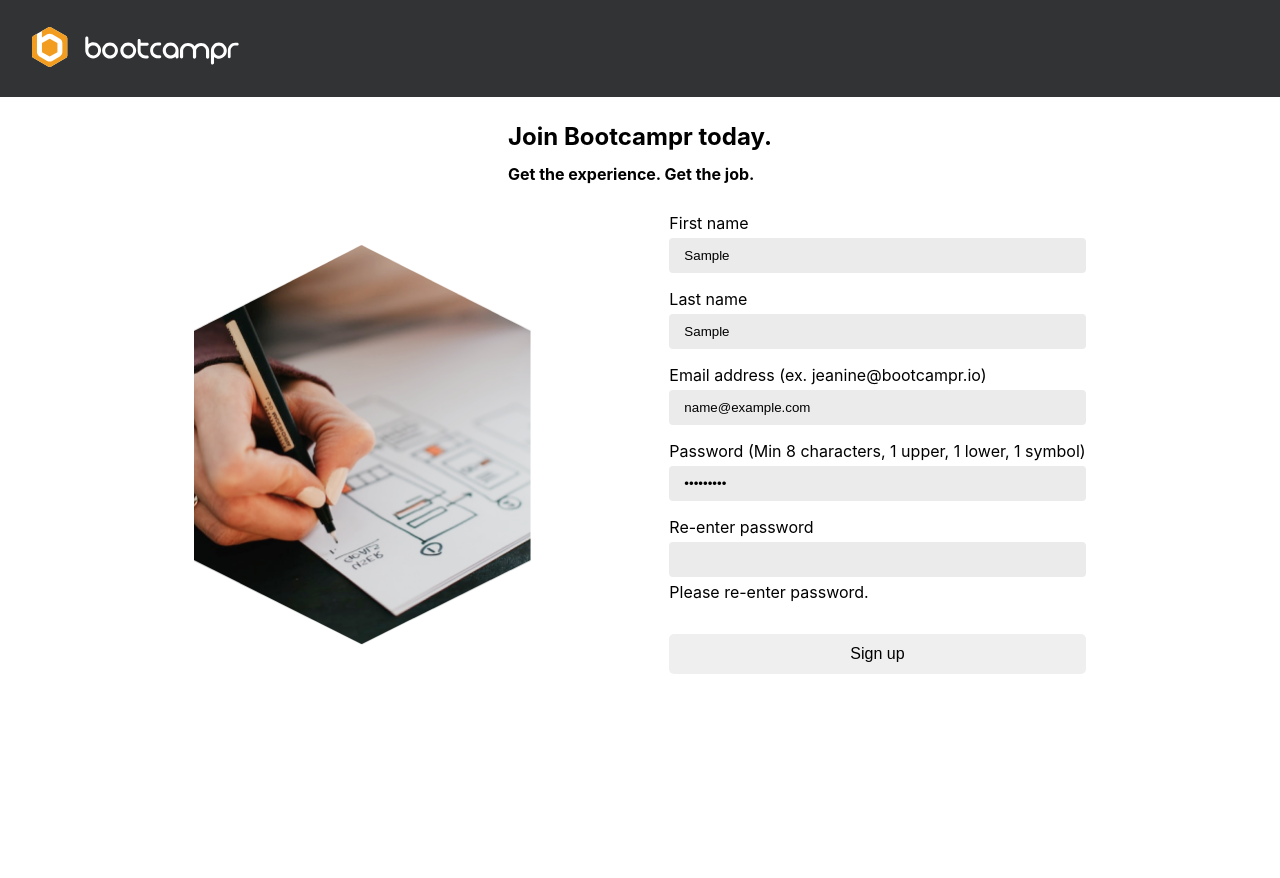
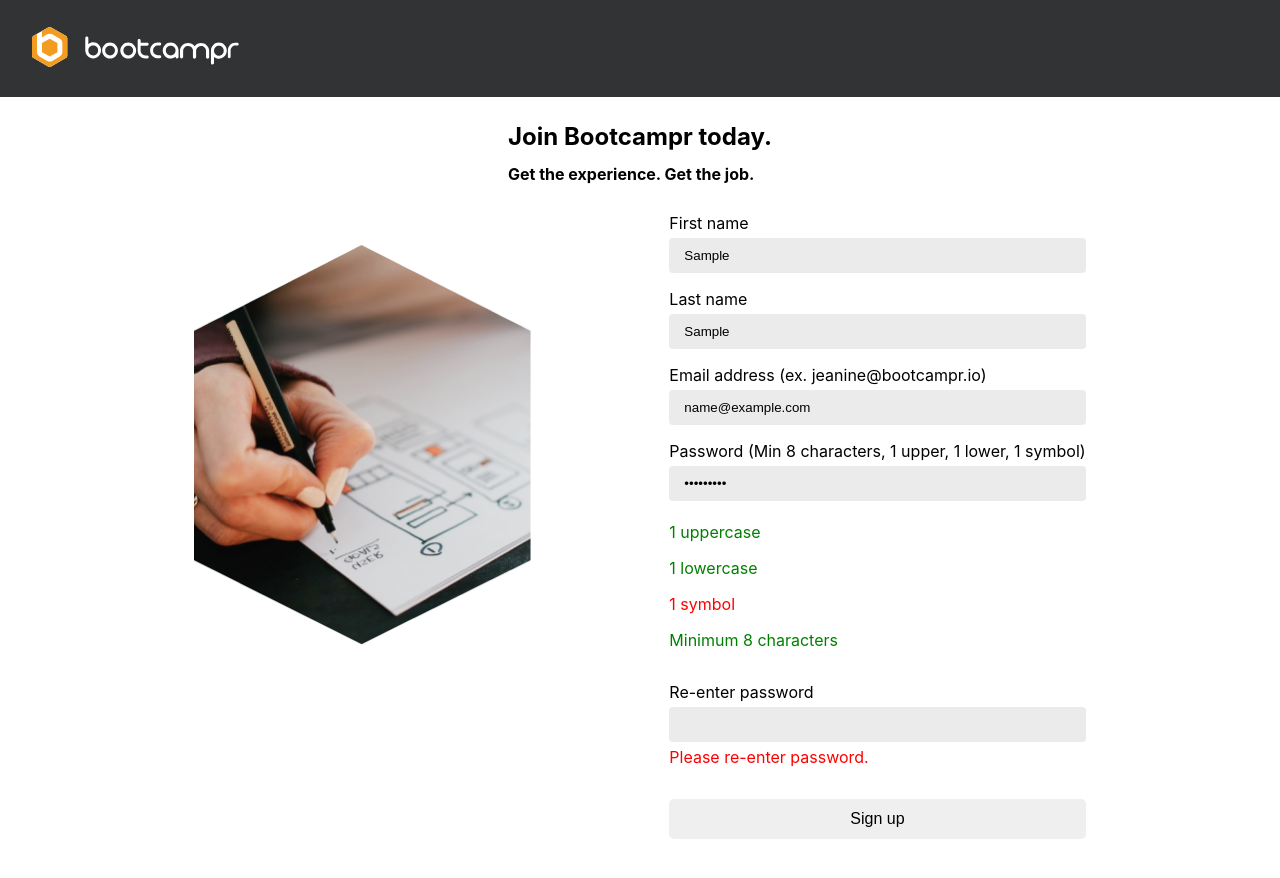
Before and after one commit to yeezick/bootcampr-assessment, a React (Create React App) app in the folder frontend/: page /sign-up in a window 1280 px wide. Both pictures are taken after typing "Sample", "Sample", "name@example.com", "Sample123", "Sample123" into the empty fields and a click on the button "Sign up". Shown: the top 878 px of the page. Before the commit the page ends 800 px from the top, so only its background shows below. Built offline with nearby package versions, Linux system fonts and the light colour scheme.

Commit message:
Add PasswordCriteriaMet component and validate password against param tests

```diff
--- /dev/null
+++ b/frontend/src/screens/Signup/PasswordCriteriaMet.tsx
@@ -0,0 +1,28 @@
+import React from 'react'
+
+interface PasswordCriteriaMetProps {
+    isLengthMet: boolean;
+    isUppercaseMet: boolean;
+    isLowercaseMet: boolean;
+    isSpecialCharMet: boolean;
+  }
+
+  const PasswordCriteriaMet: React.FC<PasswordCriteriaMetProps> = ({
+    isLengthMet,
+    isUppercaseMet,
+    isLowercaseMet,
+    isSpecialCharMet,
+  }) => {
+    const getCriteriaColor = (isMet: boolean) => (isMet ? 'green' : 'red');
+
+    return (
+      <div>
+        <p style={{ color: getCriteriaColor(isUppercaseMet) }}>1 uppercase</p>
+        <p style={{ color: getCriteriaColor(isLowercaseMet) }}>1 lowercase</p>
+        <p style={{ color: getCriteriaColor(isSpecialCharMet) }}>1 symbol</p>
+        <p style={{ color: getCriteriaColor(isLengthMet) }}>Minimum 8 characters</p>
+      </div>
+    );
+  };
+
+  export default PasswordCriteriaMet;
--- a/frontend/src/screens/Signup/Signup.scss
+++ b/frontend/src/screens/Signup/Signup.scss
@@ -42,6 +42,10 @@
                 padding: 10px 16px;
                 font-size: 16px;
             }
+
+            .errors {
+                color: red;
+            }
         }
 
         .form-item {
--- a/frontend/src/screens/Signup/Signup.tsx
+++ b/frontend/src/screens/Signup/Signup.tsx
@@ -4,9 +4,10 @@ import { useNavigate } from 'react-router-dom'
 import { useFormik } from 'formik'
 import * as yup from 'yup'
 import signup from 'assets/signup-image.png'
+import PasswordCriteriaMet from './PasswordCriteriaMet'
 
 export const Signup: React.FC = () => {
-    const [errors, setErrors] = useState([]);
+    const [errors, setErrors] = useState(null);
 
     const navigate = useNavigate();
 
@@ -18,8 +19,10 @@ export const Signup: React.FC = () => {
     const formSchema = yup.object().shape({
         firstName: yup.string().required('First name is required.'),
         lastName: yup.string().required('Last name is required.'),
-        email: yup.string().required('Email address is required.'),
-        password: yup.string().required('Password is required.'),
+        email: yup.string().required('Email address is required.').email('Please enter a valid email address.'),
+        password: yup
+        .string()
+        .required('Password is required.'),
         passwordConfirmation: yup.string().oneOf([yup.ref('password'), null], ).required('Please re-enter password.'),
         // checkbox: ,
     });
@@ -85,9 +88,8 @@ export const Signup: React.FC = () => {
                     name='firstName'
                     value={formik.values.firstName}
                     onChange={formik.handleChange} />
-                    {formik.errors.firstName && formik.touched.firstName ? (
-                        <div className='errors'>{formik.errors.firstName}</div>)
-                        : null}
+                    {formik.errors.firstName && formik.touched.firstName &&
+                        <div className='errors'>{formik.errors.firstName}</div>}
                 </div>
                 <div className='form-item'>
                     <label
@@ -101,9 +103,8 @@ export const Signup: React.FC = () => {
                     name='lastName'
                     value={formik.values.lastName}
                     onChange={formik.handleChange} />
-                    {formik.errors.lastName && formik.touched.lastName ? (
-                        <div className='errors'>{formik.errors.lastName}</div>)
-                        : null}
+                    {formik.errors.lastName && formik.touched.lastName &&
+                        <div className='errors'>{formik.errors.lastName}</div>}
                 </div>
                 <div className='form-item'>
                     <label
@@ -117,9 +118,8 @@ export const Signup: React.FC = () => {
                     name='email'
                     value={formik.values.email}
                     onChange={formik.handleChange} />
-                    {formik.errors.email && formik.touched.email ? (
-                        <div className='errors'>{formik.errors.email}</div>)
-                        : null}
+                    {formik.errors.email && formik.touched.email &&
+                        <div className='errors'>{formik.errors.email}</div>}
                 </div>
                 <div className='form-item'>
                     <label
@@ -132,9 +132,16 @@ export const Signup: React.FC = () => {
                     name='password'
                     value={formik.values.password}
                     onChange={formik.handleChange} />
-                    {formik.errors.password && formik.touched.password ? (
-                        <div className='errors'>{formik.errors.password}</div>)
-                        : null}
+                    {formik.touched.password && formik.errors.password ? (
+                <div>{formik.errors.password}</div>
+                ) : (
+                    <PasswordCriteriaMet
+                    isLengthMet={formik.values.password.length >= 8}
+                    isUppercaseMet={/[A-Z]/.test(formik.values.password)}
+                    isLowercaseMet={/[a-z]/.test(formik.values.password)}
+                    isSpecialCharMet={/[!@#$%^&*(),.?":{}|<>]/.test(formik.values.password)}
+                    />
+                )}
                 </div>
                 <div className='form-item'>
                     <label
@@ -147,9 +154,8 @@ export const Signup: React.FC = () => {
                     name='passwordconfirmation'
                     value={formik.values.passwordConfirmation}
                     onChange={formik.handleChange} />
-                    {formik.errors.passwordConfirmation && formik.touched.passwordConfirmation ? (
-                        <div className='errors'>{formik.errors.passwordConfirmation}</div>)
-                        : null}
+                    {formik.errors.passwordConfirmation && formik.touched.passwordConfirmation &&
+                        <div className='errors'>{formik.errors.passwordConfirmation}</div>}
                 </div>
                 {/* <div>
                     <label
```
